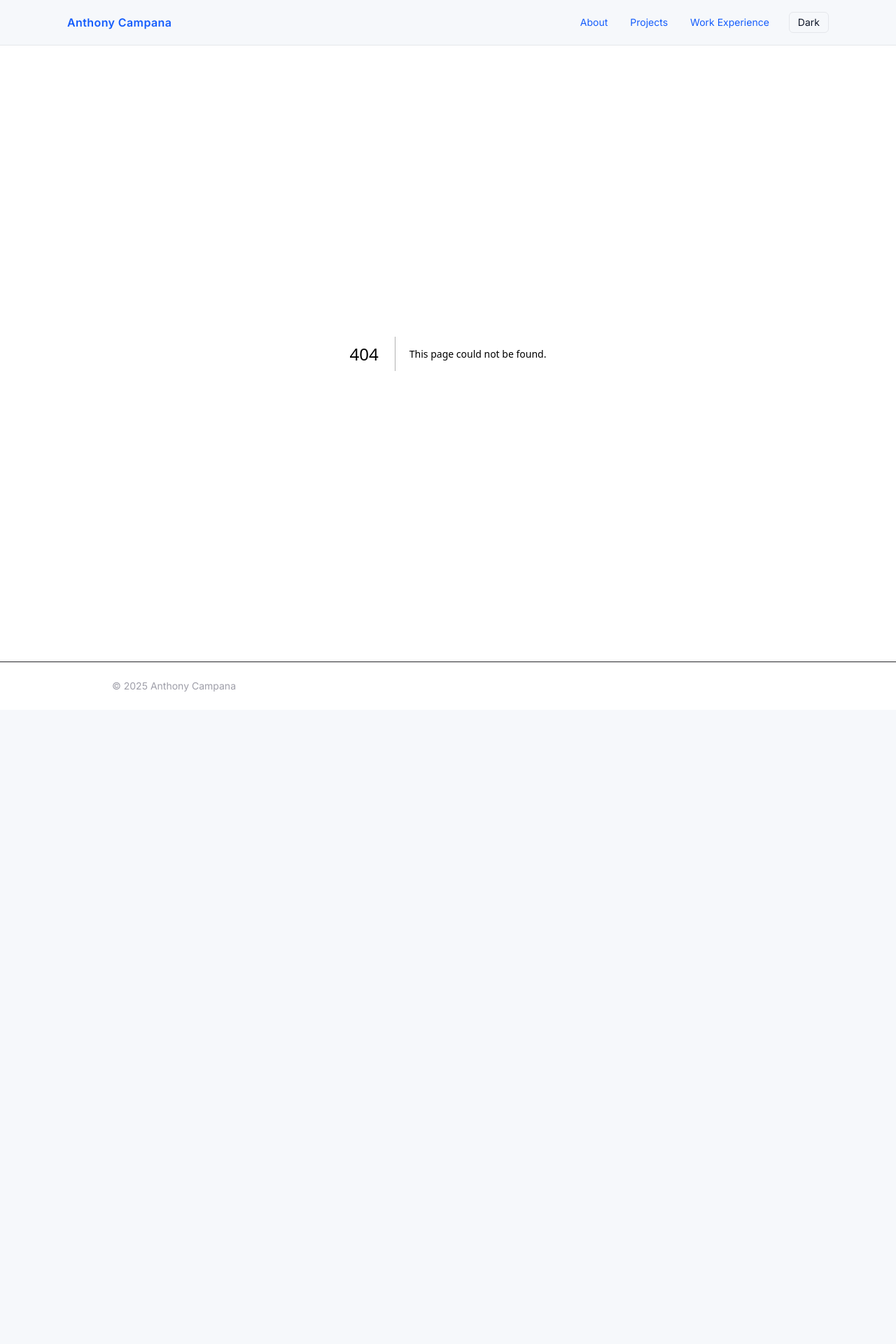
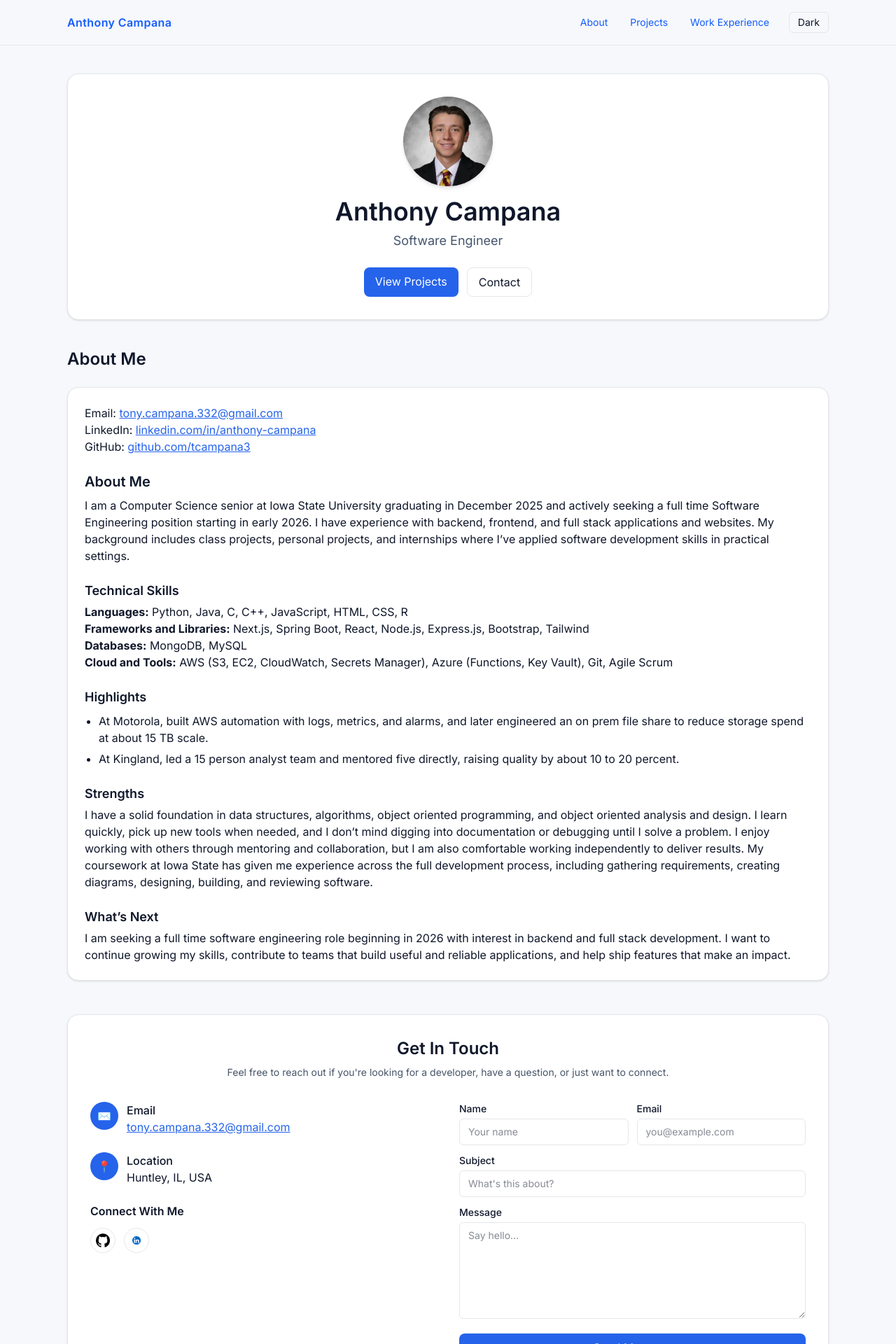
Before and after one commit to tcampana3/portfolio-nextjs, a Next.js app: page /portfolio-nextjs/ in a window 1280 px wide. Before the commit this address had no page. Shown: the top 1920 px of the page at 70% size. Before the commit the page ends 1014 px from the top, so only its background shows below. Built offline with nearby package versions, Linux system fonts and the light colour scheme.

Commit message:
Adding next config, and different page views

```diff
--- a/next.config.mjs
+++ b/next.config.mjs
@@ -1,7 +1,11 @@
 /** @type {import('next').NextConfig} */
 const nextConfig = {
-    output: 'export',              // static export -> creates /out
-    images: { unoptimized: true }, // Next/Image off (Pages can't optimize)
-    trailingSlash: true,           // friendlier with Pages
-  };
-  export default nextConfig;
+  output: 'export',
+  images: { unoptimized: true },
+  trailingSlash: true,
+  // you are using GitHub Pages without a custom domain:
+  basePath: '/portfolio-nextjs',
+  assetPrefix: '/portfolio-nextjs/',
+  eslint: { ignoreDuringBuilds: true},
+};
+export default nextConfig;
--- a/src/app/page.js
+++ b/src/app/page.js
@@ -1,5 +1,7 @@
 import Section from "@/components/Section";
 import ContactSection from "@/components/ContactSection";
+import Link from "next/link";
+import Image from "next/image";
 
 export default function AboutPage() {
   return (
@@ -11,10 +13,12 @@ export default function AboutPage() {
           style={{ borderColor: "var(--border)" }}
         >
           {/* Headshot */}
-          <img
+          <Image
             src="/images/profile.JPG"
             alt="Anthony Campana headshot"
-            className="w-32 h-32 rounded-full object-cover shadow-md mb-4"
+            width={128}
+            height={128}
+            className="rounded-full object-cover shadow-md mb-4"
           />
 
           {/* Name & title */}
@@ -27,20 +31,20 @@ export default function AboutPage() {
 
           {/* CTAs */}
           <div className="mt-6 flex gap-3">
-            <a
+            <Link
               href="/projects"
               className="px-4 py-2 rounded-lg text-white"
               style={{ background: "var(--accent)" }}
             >
               View Projects
-            </a>
-            <a
-              href="#contact"
+            </Link>
+            <Link
+              href="/#contact"
               className="px-4 py-2 rounded-lg border"
               style={{ borderColor: "var(--border)" }}
             >
               Contact
-            </a>
+            </Link>
           </div>
         </div>
       </section>
--- a/src/components/ContactSection.js
+++ b/src/components/ContactSection.js
@@ -24,9 +24,12 @@ export default function ContactSection() {
         className="rounded-2xl p-8 border shadow-sm"
         style={{ background: "var(--card)", borderColor: "var(--border)" }}
       >
-        <h2 className="text-2xl font-semibold text-center mb-2">Get In Touch</h2>
+        <h2 className="text-2xl font-semibold text-center mb-2">
+          Get In Touch
+        </h2>
         <p className="text-center text-sm" style={{ color: "var(--muted)" }}>
-          Feel free to reach out if you're looking for a developer, have a question, or just want to connect.
+          Feel free to reach out if you're looking for a developer, have a
+          question, or just want to connect.
         </p>
 
         <div className="mt-8 grid gap-8 md:grid-cols-2">
@@ -49,12 +52,12 @@ export default function ContactSection() {
                 <Social
                   href="https://github.com/tcampana3"
                   label="GitHub"
-                  imgSrc="/images/github_logo.png"     // put your logo file in /public/images
+                  imgSrc="images/github_logo.png" // put your logo file in /public/images
                 />
                 <Social
                   href="https://www.linkedin.com/in/anthony-campana-5b7684253"
                   label="LinkedIn"
-                  imgSrc="/images/linkedin_logo.webp"   // put your logo file in /public/images
+                  imgSrc="images/linkedin_logo.webp" // put your logo file in /public/images
                 />
                 {/* Add more:
                 <Social href="https://x.com/yourhandle" label="X" imgSrc="/images/x.png" />
@@ -73,7 +76,10 @@ export default function ContactSection() {
                   value={form.name}
                   onChange={update}
                   className="w-full rounded-md border px-3 py-2"
-                  style={{ borderColor: "var(--border)", background: "transparent" }}
+                  style={{
+                    borderColor: "var(--border)",
+                    background: "transparent",
+                  }}
                   placeholder="Your name"
                   required
                 />
@@ -85,7 +91,10 @@ export default function ContactSection() {
                   value={form.email}
                   onChange={update}
                   className="w-full rounded-md border px-3 py-2"
-                  style={{ borderColor: "var(--border)", background: "transparent" }}
+                  style={{
+                    borderColor: "var(--border)",
+                    background: "transparent",
+                  }}
                   placeholder="you@example.com"
                   required
                 />
@@ -98,7 +107,10 @@ export default function ContactSection() {
                 value={form.subject}
                 onChange={update}
                 className="w-full rounded-md border px-3 py-2"
-                style={{ borderColor: "var(--border)", background: "transparent" }}
+                style={{
+                  borderColor: "var(--border)",
+                  background: "transparent",
+                }}
                 placeholder="What's this about?"
               />
             </Field>
@@ -110,7 +122,10 @@ export default function ContactSection() {
                 onChange={update}
                 rows={6}
                 className="w-full rounded-md border px-3 py-2"
-                style={{ borderColor: "var(--border)", background: "transparent" }}
+                style={{
+                  borderColor: "var(--border)",
+                  background: "transparent",
+                }}
                 placeholder="Say hello…"
                 required
               />
--- a/src/components/ProjectCard.js
+++ b/src/components/ProjectCard.js
@@ -2,6 +2,7 @@
 "use client";
 import { useState } from "react";
 import CarouselModal from "@/components/CarouselModal";   // ← new modal
+import Image from "next/image";
 
 export default function ProjectCard({ p }) {
   const [open, setOpen] = useState(false);
@@ -45,10 +46,14 @@ export default function ProjectCard({ p }) {
               style={{ borderColor: "var(--border)" }}
             >
               <div className="aspect-[16/10] bg-white">
-                <img
-                  src={src}
-                  alt={`${p.title} ${i + 1}`}
-                  className="w-full h-full object-contain"
+                <Image
+                  src={src} // e.g. "/images/Sorting.gif"
+                  alt={`${p.title} screenshot ${i + 1}`}
+                  fill // fills the parent box
+                  sizes="(max-width: 640px) 100vw, 520px" // responsive hint
+                  className="object-contain"
+                  priority={i === 0} // first image loads first
+                  unoptimized // safe for GitHub Pages
                 />
               </div>
             </button>
```
